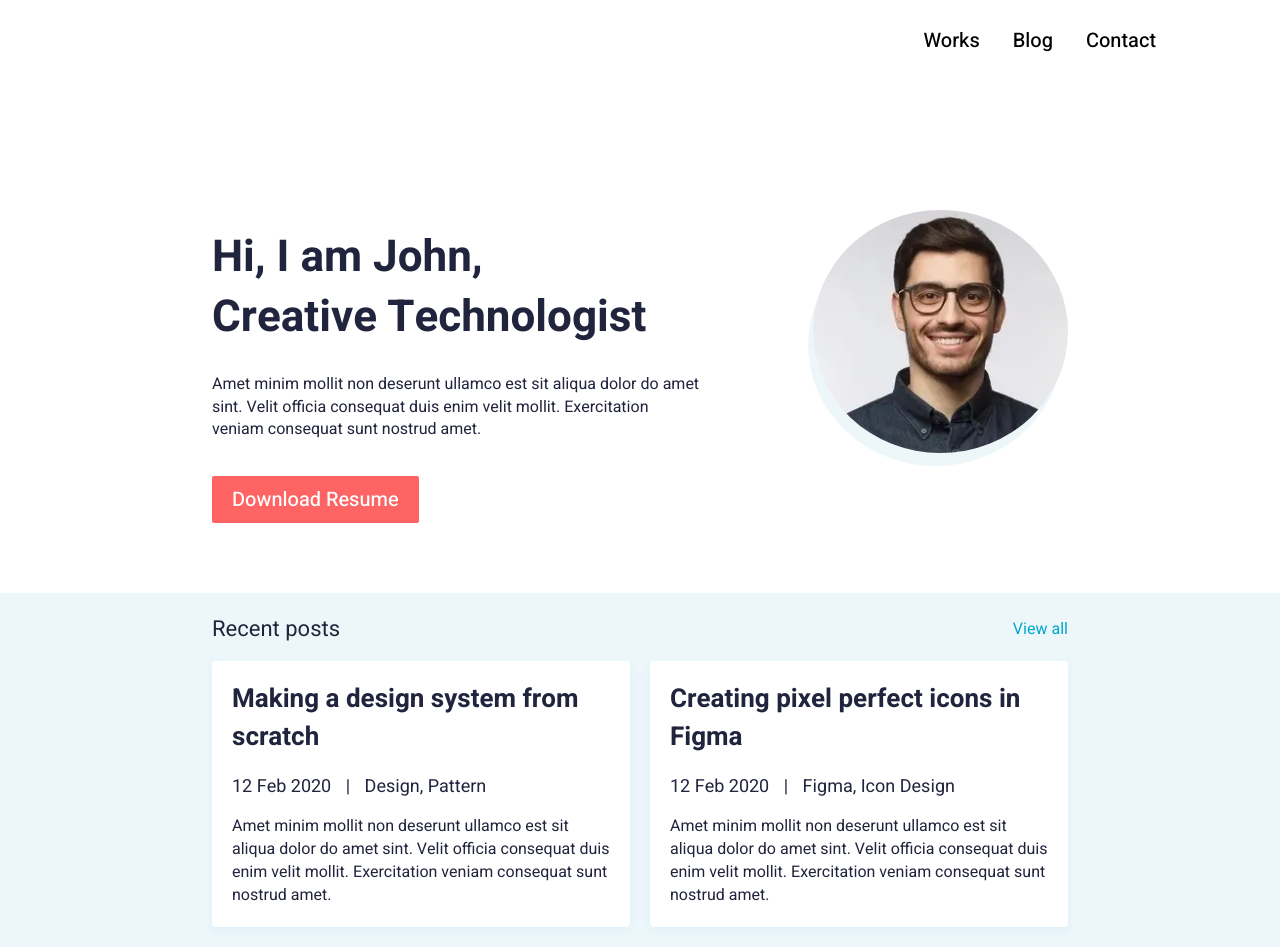
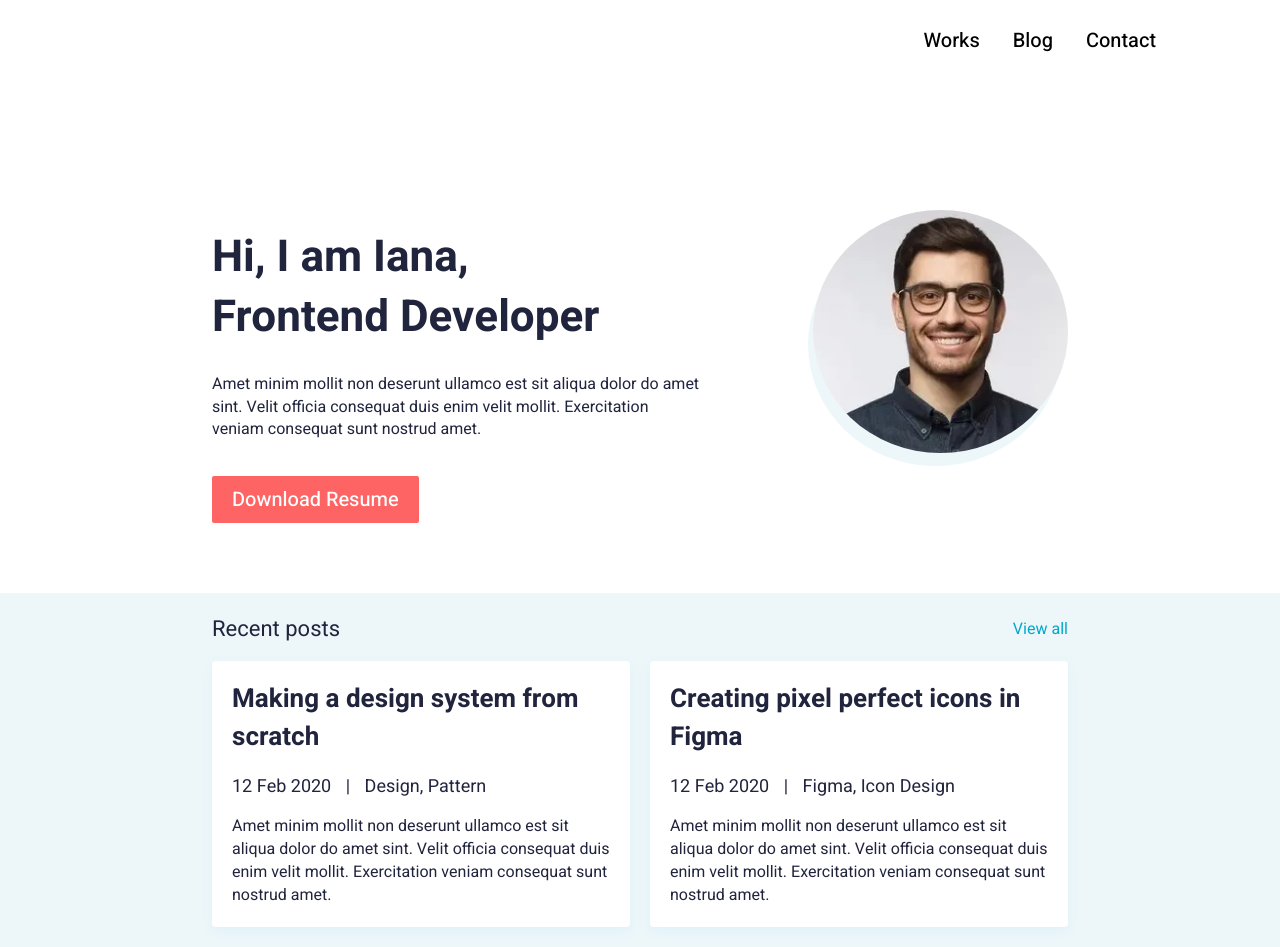
Before and after one commit to Takewkat/MySite, a website: page index.html in a window 1280 px wide. Shown: the top 947 px of the page. Drawn offline with Linux system fonts and the light colour scheme; files that its build step writes are made by us from their sources; files whose address does not match are found by name.

Commit message:
Update index.html

```diff
--- a/index.html
+++ b/index.html
@@ -34,7 +34,7 @@
 				<section class="hello">
 					<div class="hello__container _container">
 						<div class="hello__content">
-							<h1 class="hello__title title">Hi, I am John,<br>Creative Technologist</h1>
+							<h1 class="hello__title title">Hi, I am Iana,<br>Frontend Developer</h1>
 							<div class="hello__text text">
 								Amet minim mollit non deserunt ullamco est sit aliqua dolor do amet sint. Velit officia consequat duis enim velit mollit. Exercitation veniam consequat sunt nostrud amet.
 							</div>
```
